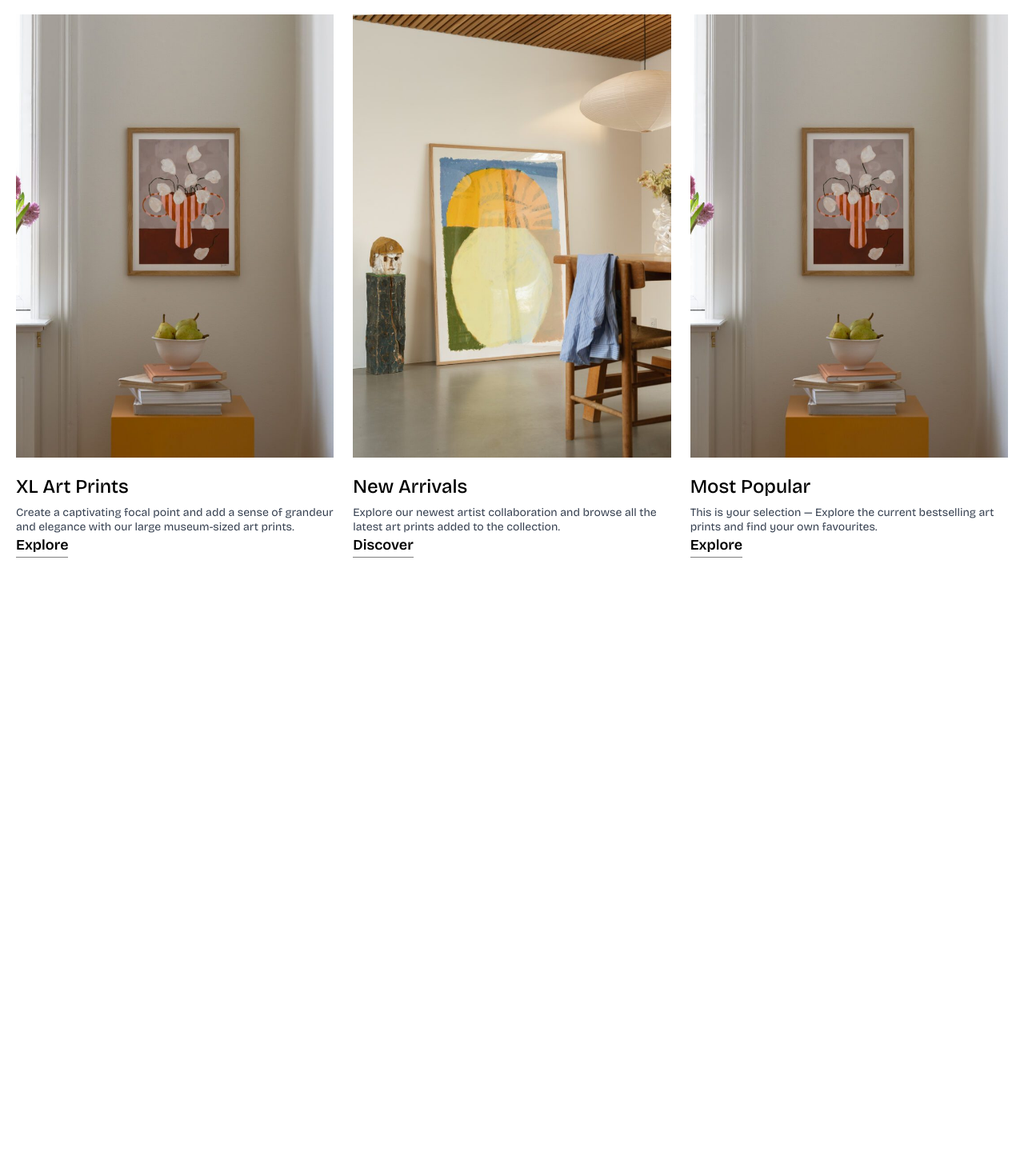
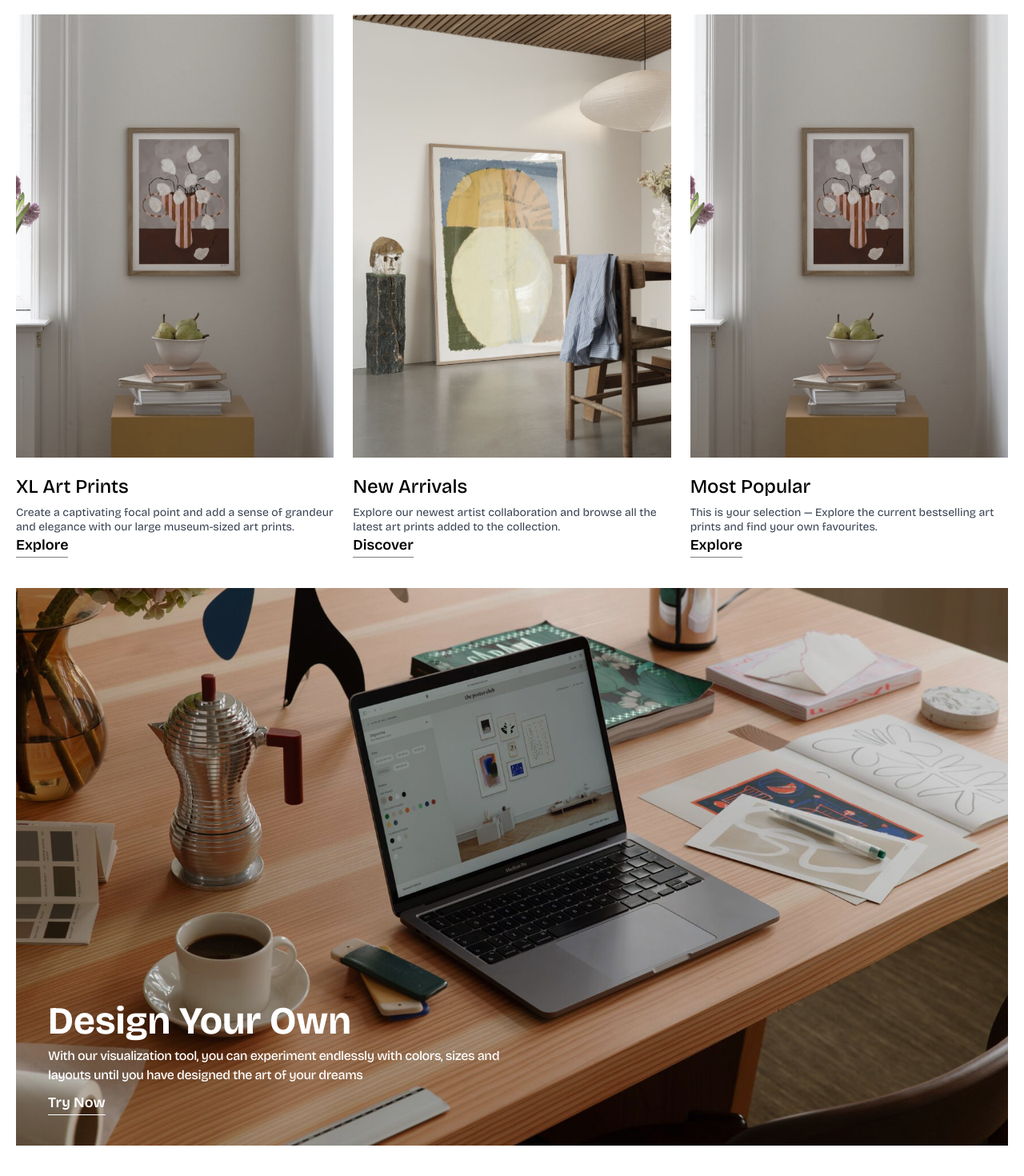
Before and after one commit to mussadiqkhan6886/posterized, a Next.js app: page / in a window 1280 px wide. Shown: the part 1550-3020 px from the top of the page at 80% size. Before the commit the page ends 2247 px from the top, so only its background shows below. Built offline with nearby package versions, Linux system fonts and the light colour scheme.

Commit message:
custom done

```diff
--- a/components/Explore.tsx
+++ b/components/Explore.tsx
@@ -5,17 +5,25 @@ import React from 'react'
 
 const Explore = () => {
   return (
-    <section className='max-w-[1240px] mx-auto'>
+    <section className='max-w-[1240px] mx-auto my-10'>
       <h3 className="font-bold text-5xl mb-10 text-center">Explore</h3>
       <div className='grid grid-cols-3 gap-6'>
         {exploreSections.map(item => (
             <div key={item.title}>
-                <Image src={item.image} alt={item.title} width={400} height={400} className='object-center object-cover' />
+                <Image src={item.image} alt={item.title} width={400} height={400} className='object-center object-cover cursor-pointer hover:saturate-100 saturate-50 duration-200 ' />
                 <h4 className='text-2xl mt-5 font-medium text-black'>{item.title}</h4>
                 <p className='text-font text-[14px] leading-tight mt-2'>{item.description}</p>
-                <Link className='border-b border-black/50 font-semibold text-lg pb-1 mt-2' href={"/"}>{item.button}</Link>
+                <Link className='border-b border-black/50 font-semibold text-lg pb-1 mt-4' href={"/"}>{item.button}</Link>
             </div>
         ))}
+      </div>
+      <div className='relative my-10'>
+        <Image src={"/custom.jpg"} alt='custom image' width={1000} height={1000} className='w-full h-full object-center object-cover hover:brightness-75 duration-300 brightness-90' />
+        <div className='absolute bottom-10 text-white left-10'>
+            <h4 className='text-5xl font-bold'>Design Your Own</h4>
+            <p className='font-base font-medium my-2 max-w-xl tracking-tight'>With our visualization tool, you can experiment endlessly with colors, sizes and layouts until you have designed the art of your dreams</p>
+            <Link href='/' className='border-b border-white pb-1 font-semibold text-lg' >Try Now</Link>
+        </div>
       </div>
     </section>
   )
```
Also changed, not shown: public/custom.jpg (added).
